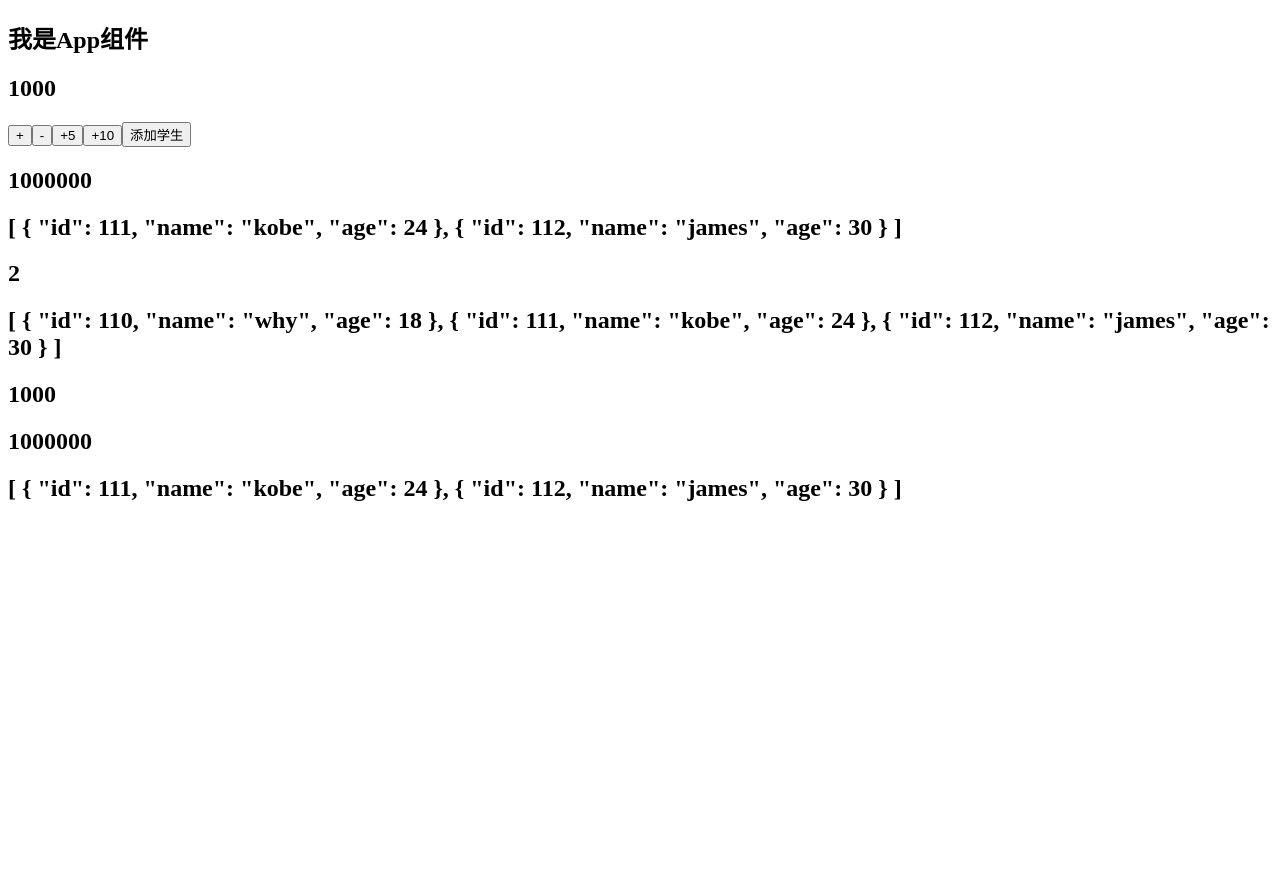
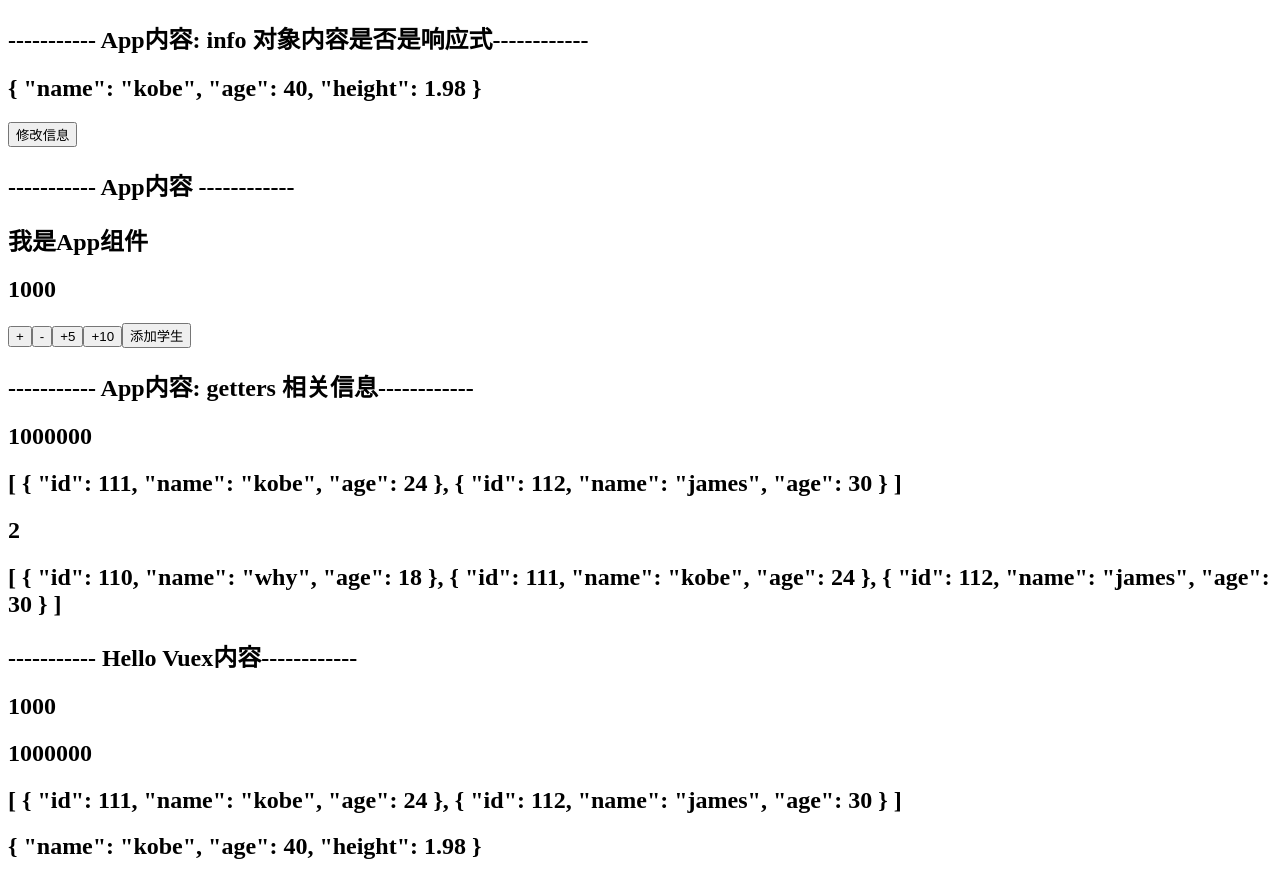
Before and after one commit to maicoder/learnVue, a Vue app in the folder 17-vuex/learnvuex/: page / in a window 1280 px wide. Before the commit the page ends 800 px from the top, so only its background shows below. Built offline with nearby package versions, Linux system fonts and the light colour scheme.

Commit message:
learn vuex mutation

```diff
--- a/17-vuex/learnvuex/src/App.vue
+++ b/17-vuex/learnvuex/src/App.vue
@@ -1,5 +1,11 @@
 <template>
   <div id="app">
+
+    <h2>----------- App内容: info 对象内容是否是响应式------------</h2>
+    <h2>{{$store.state.info}}</h2>
+    <button @click="updateInfo">修改信息</button>
+
+    <h2>----------- App内容 ------------</h2>
     <h2>{{message}}</h2>
     <h2>{{$store.state.counter}}</h2>
     <button @click="addition">+</button>
@@ -8,11 +14,13 @@
     <button @click="addCount(10)">+10</button>
     <button @click="addStudent">添加学生</button>
 
+    <h2>----------- App内容: getters 相关信息------------</h2>
     <h2>{{$store.getters.powerCounter}}</h2>
     <h2>{{$store.getters.more20stu}}</h2>
     <h2>{{$store.getters.more20stuLength}}</h2>
     <h2>{{$store.getters.moreAgestu(12)}}</h2>
 
+    <h2>----------- Hello Vuex内容------------</h2>
     <hello-vuex/>
   </div>
 </template>
@@ -51,6 +59,9 @@
       addStudent() {
         const stu = {id: 114, name: 'alan', age: 35}
         this.$store.commit('addStudent', stu)
+      },
+      updateInfo() {
+        this.$store.commit('updateInfo')
       }
     }
   }
--- a/17-vuex/learnvuex/src/components/HelloVuex.vue
+++ b/17-vuex/learnvuex/src/components/HelloVuex.vue
@@ -3,6 +3,7 @@
     <h2>{{$store.state.counter}}</h2>
     <h2>{{$store.getters.powerCounter}}</h2>
     <h2>{{$store.getters.more20stu}}</h2>
+    <h2>{{$store.state.info}}</h2>
   </div>
 </template>
 
--- a/17-vuex/learnvuex/src/store/index.js
+++ b/17-vuex/learnvuex/src/store/index.js
@@ -13,7 +13,12 @@ const store = new Vuex.Store({
       {id: 111, name: 'kobe', age: 24},
       {id: 112, name: 'james', age: 30},
       {id: 113, name: 'curry', age: 10},
-    ]
+    ],
+    info: {
+      name: 'kobe',
+      age: 40,
+      height: 1.98
+    }
   },
   mutations: {
     // 方法
@@ -29,6 +34,15 @@ const store = new Vuex.Store({
     },
     addStudent(state, stu) {
       state.students.push(stu)
+    },
+    updateInfo(state) {
+      // state.info.name = 'Vuex'
+      // state.info['address'] = 'Los Angeles'
+
+      Vue.set(state.info, 'address', 'Los Angeles')
+
+      // delete state.info.age
+      Vue.delete(state.info, 'age')
     }
   },
   actions: {
```
